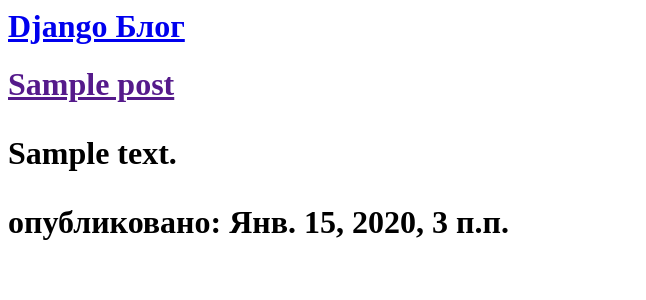
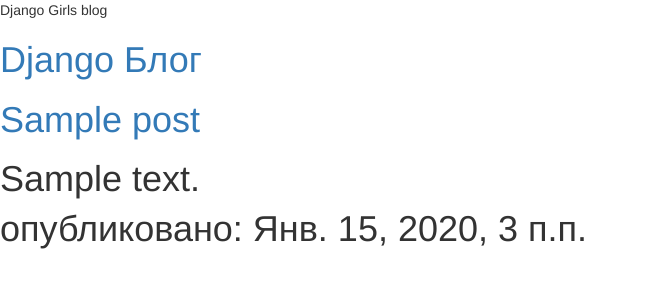
Before and after one commit to aaet/my-first-blog, a Django app: template blog/templates/blog/post_list.html in a window 1280 px wide. Shown: the top 300 px of the page, without its empty margins (0-646 px from the left). Run offline with Django 3.2, Linux system fonts and the light colour scheme; the template is opened without the code that fills it: values that come from a table or form of the project are taken from there, others are empty; tables that the repository leaves empty hold one stand-in row (values such as "Sample post"); some libraries are stand-ins or nearby versions.

Commit message:
Add css framework

```diff
--- a/blog/templates/blog/post_list.html
+++ b/blog/templates/blog/post_list.html
@@ -1,5 +1,7 @@
 <html>
     <head>
+        <link rel="stylesheet" href="//maxcdn.bootstrapcdn.com/bootstrap/3.2.0/css/bootstrap.min.css"
+        <link rel="stylesheet" href="//maxcdn.bootstrapcdn.com/bootstrap/3.2.0/css/bootstrap-theme.min.css"
         <title>Django Girls blog</title>
     <head>
     <body>
```
